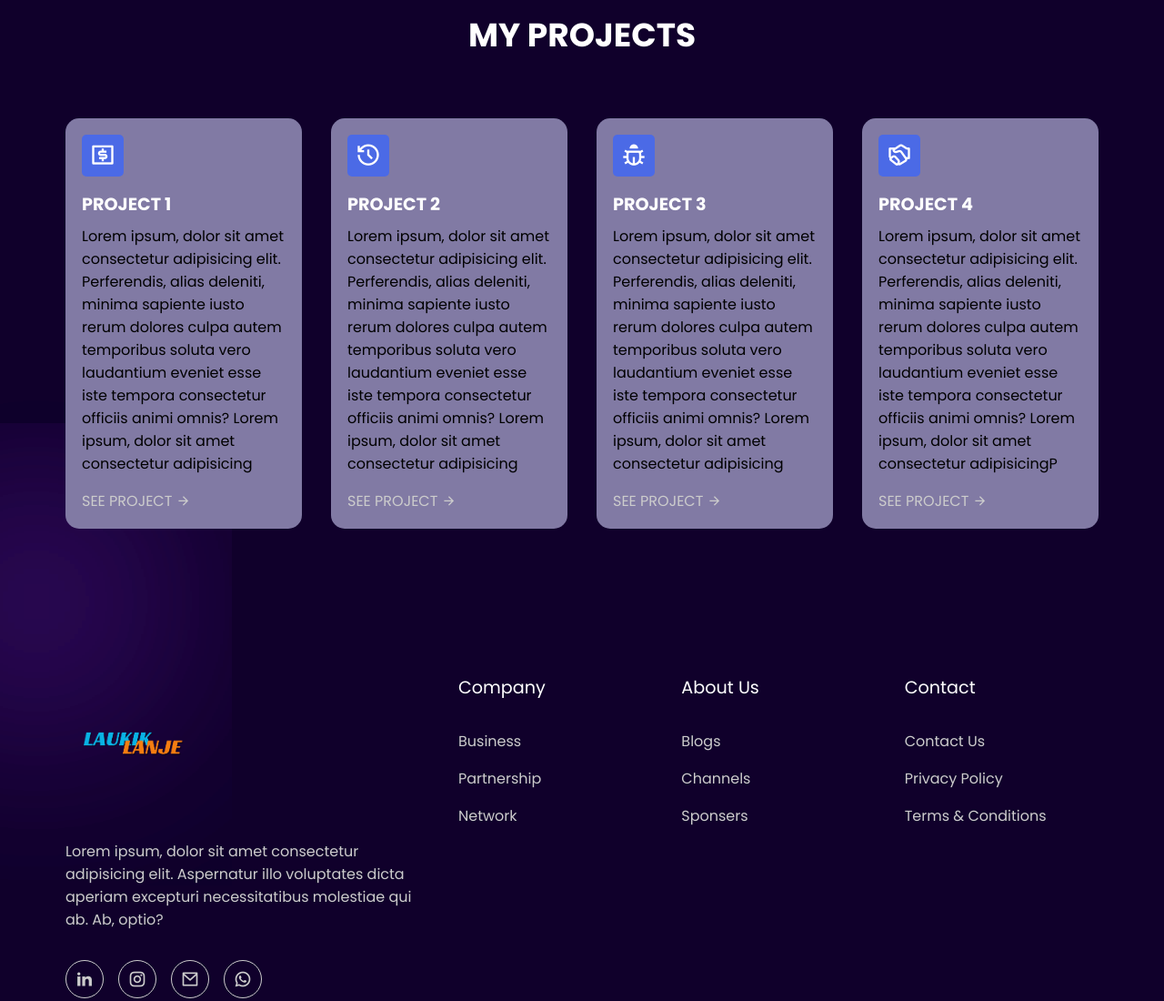
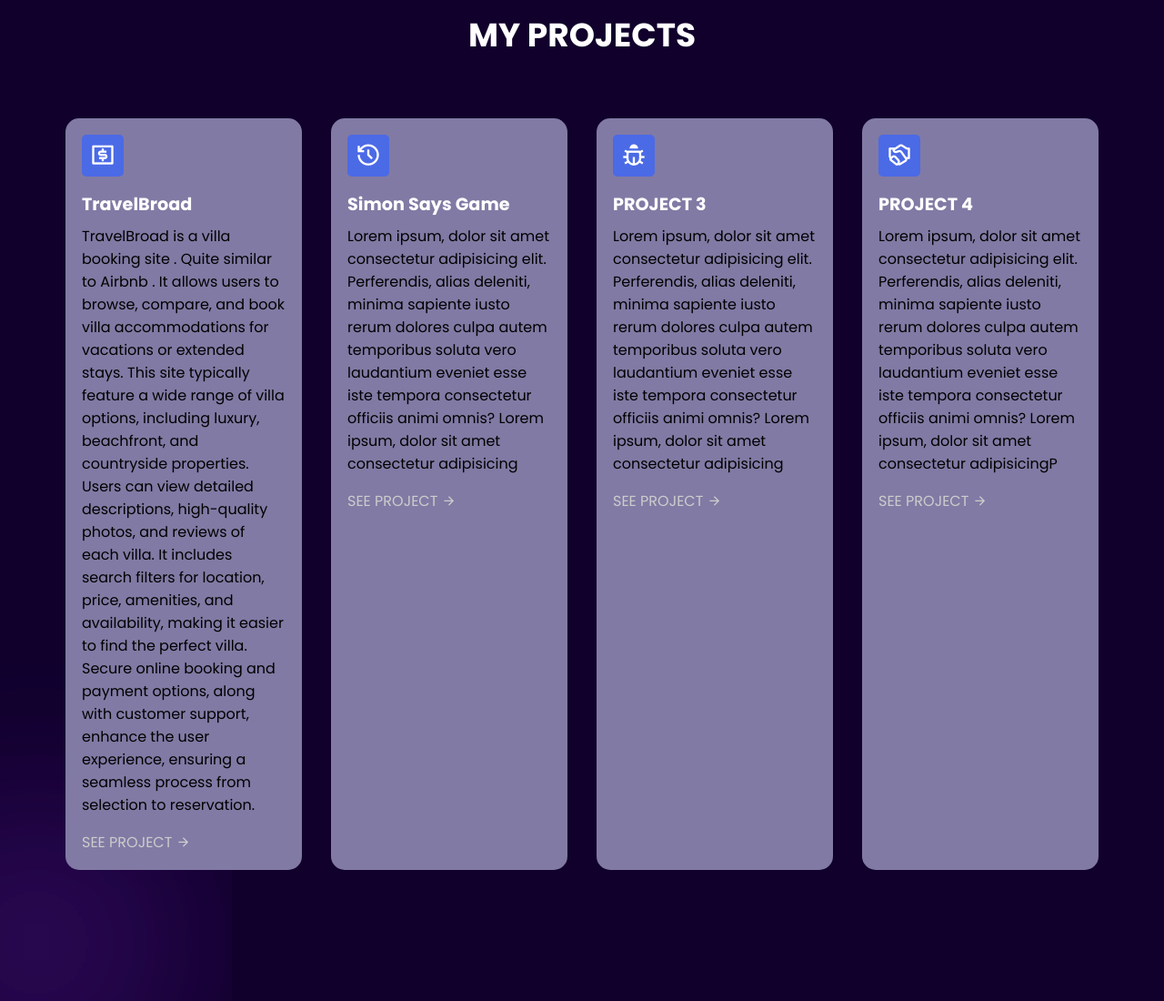
Before and after one commit to laukik-24/My-Portfolio, a website: page index.html in a window 1280 px wide. Shown: the part 1060-2160 px from the top of the page at 91% size. Drawn offline with nearby package versions, Linux system fonts and the light colour scheme.

Commit message:
updated site

```diff
--- a/index.html
+++ b/index.html
@@ -51,21 +51,21 @@
         <div class="features">
             <div class="card">
                 <span><i class="ri-money-dollar-box-line"></i></span>
-                <h4>PROJECT 1</h4>
+                <h4>TravelBroad</h4>
+                <p>
+                   TravelBroad is a villa booking site . Quite similar to Airbnb .
+                   It allows users to browse, compare, and book villa accommodations for vacations or extended stays. This site typically feature a wide range of villa options, including luxury, beachfront, and countryside properties. Users can view detailed descriptions, high-quality photos, and reviews of each villa. It includes search filters for location, price, amenities, and availability, making it easier to find the perfect villa. Secure online booking and payment options, along with customer support, enhance the user experience, ensuring a seamless process from selection to reservation.
+                </p>
+                <a href="https://travelbroad.onrender.com/listings">SEE PROJECT <i class="ri-arrow-right-line"></i></a>
+            </div>
+            <div class="card">
+                <span><i class="ri-history-line"></i></span>
+                <h4>Simon Says Game</h4>
                 <p>
                     Lorem ipsum, dolor sit amet consectetur adipisicing elit. Perferendis, alias deleniti, minima sapiente iusto rerum dolores culpa autem temporibus soluta vero laudantium eveniet esse iste tempora consectetur officiis animi omnis?
                     Lorem ipsum, dolor sit amet consectetur adipisicing
                 </p>
-                <a href="#">SEE PROJECT <i class="ri-arrow-right-line"></i></a>
-            </div>
-            <div class="card">
-                <span><i class="ri-history-line"></i></span>
-                <h4>PROJECT 2</h4>
-                <p>
-                    Lorem ipsum, dolor sit amet consectetur adipisicing elit. Perferendis, alias deleniti, minima sapiente iusto rerum dolores culpa autem temporibus soluta vero laudantium eveniet esse iste tempora consectetur officiis animi omnis?
-                    Lorem ipsum, dolor sit amet consectetur adipisicing
-                </p>
-                <a href="#">SEE PROJECT <i class="ri-arrow-right-line"></i></a>
+                <a href="https://simon-says-laukik.vercel.app/">SEE PROJECT <i class="ri-arrow-right-line"></i></a>
             </div>
             <div class="card">
                 <span><i class="ri-bug-line"></i></span>
```
